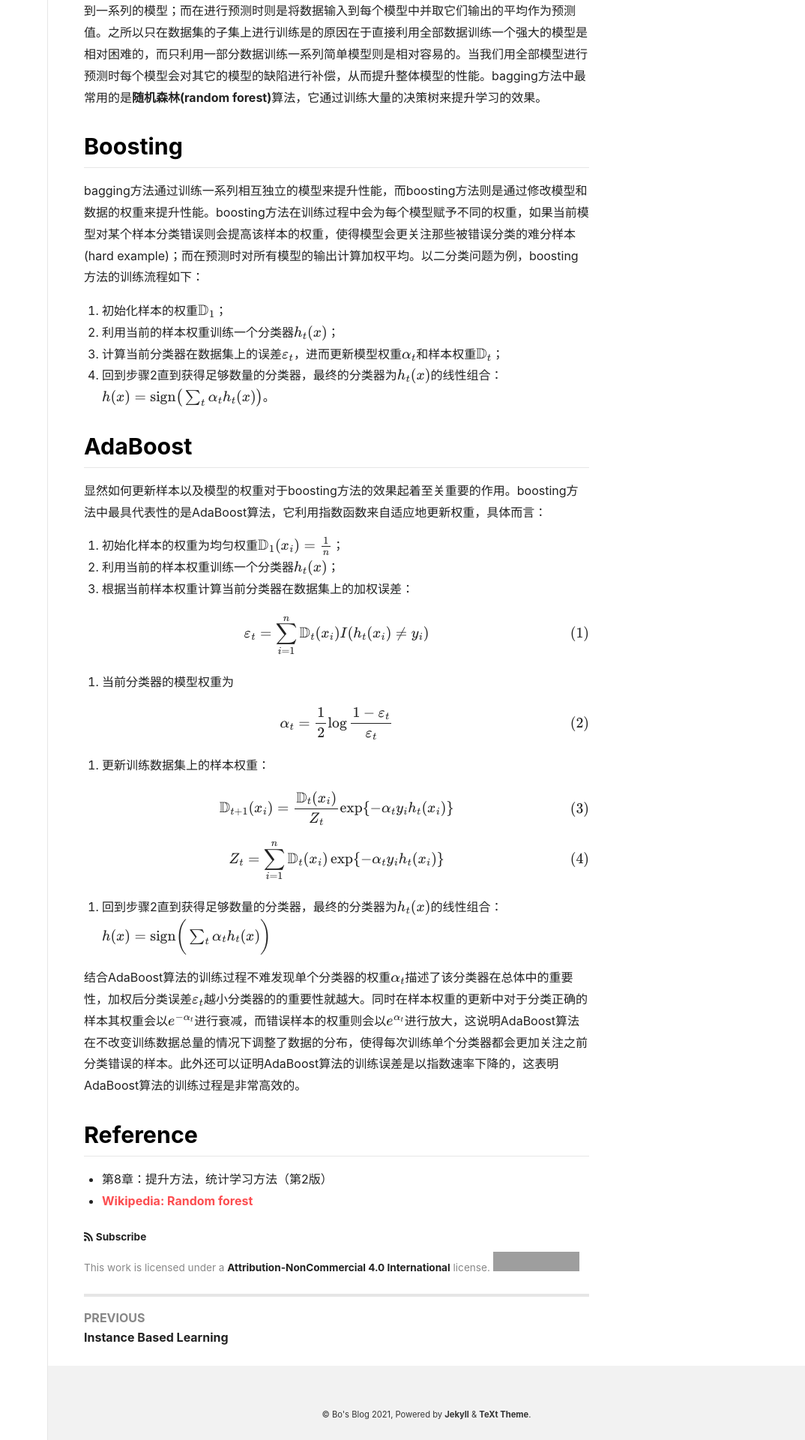
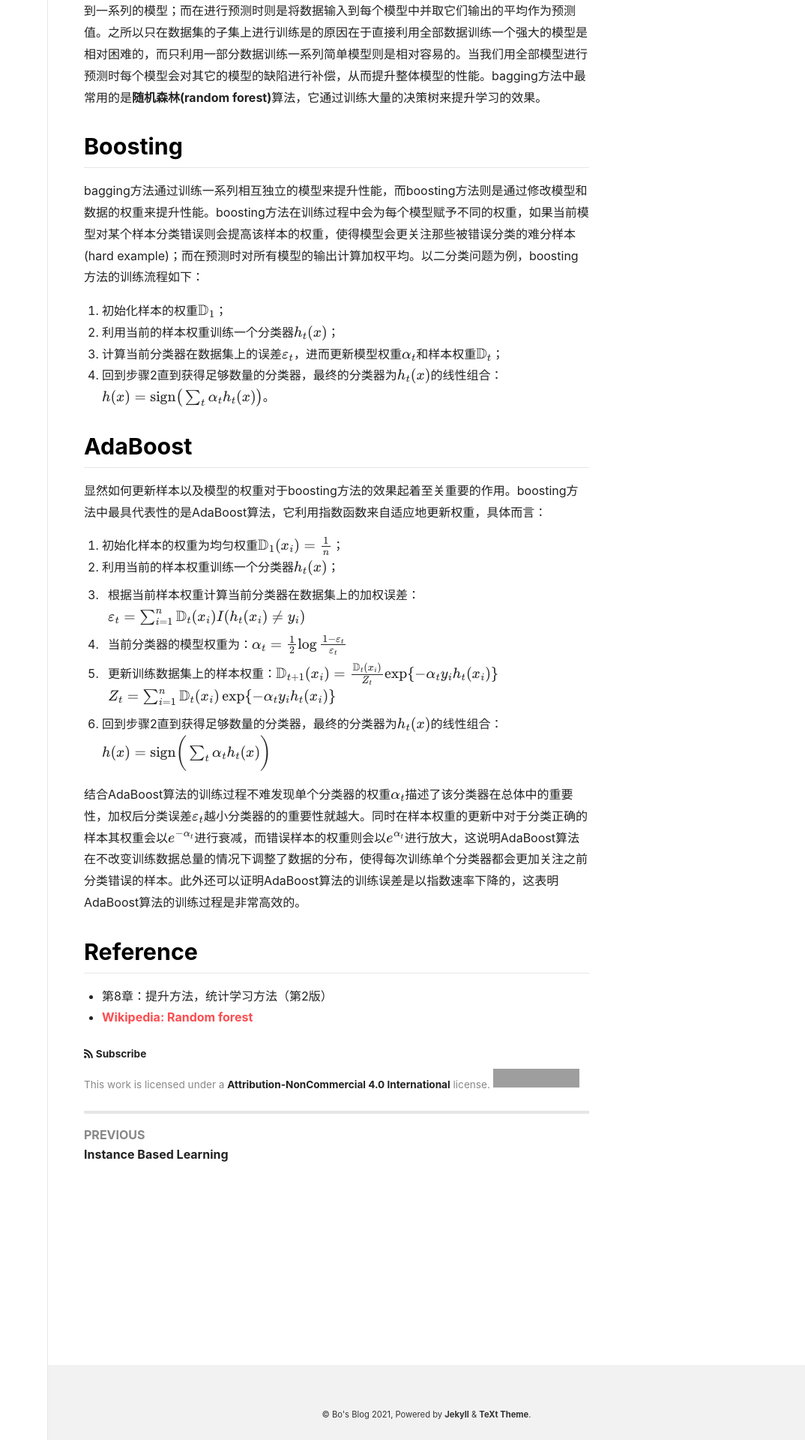
Before and after one commit to peng00bo00/peng00bo00_previous_blog, a Jekyll site: the page built from _posts/2021-09-07-OMSCS-ML-NOTES-05.md, in a window 1280 px wide. Shown: the part 661-2581 px from the top of the page at 75% size, without its empty margins (206-1280 px from the left). Built offline with Jekyll 4.4.1, drawn with Linux system fonts in a browser that asks for light colours; nearby versions of some CDN libraries; formulas are drawn with MathJax 3; grey boxes are pictures that could not be loaded.

```diff
--- a/_posts/2021-09-07-OMSCS-ML-NOTES-05.md
+++ b/_posts/2021-09-07-OMSCS-ML-NOTES-05.md
@@ -33,32 +33,13 @@ bagging方法通过训练一系列相互独立的模型来提升性能，而boos
 
 1. 初始化样本的权重为均匀权重$\mathbb{D}_1(x_i) = \frac{1}{n}$；
 2. 利用当前的样本权重训练一个分类器$h_t(x)$；
-3. 根据当前样本权重计算当前分类器在数据集上的加权误差：
+3. 根据当前样本权重计算当前分类器在数据集上的加权误差：$$\varepsilon_t = \sum_{i=1}^n \mathbb{D}_t(x_i) I(h_t(x_i) \neq y_i)$$
 
-$$
-\varepsilon_t = \sum_{i=1}^n \mathbb{D}_t(x_i) I(h_t(x_i) \neq y_i)
-$$
+4. 当前分类器的模型权重为：$$\alpha_t = \frac{1}{2} \log \frac{1 - \varepsilon_t}{\varepsilon_t}$$
 
-4. 当前分类器的模型权重为
+5. 更新训练数据集上的样本权重：$$\mathbb{D}_{t+1}(x_i) = \frac{\mathbb{D}_{t}(x_i)}{Z_t} \exp \{-\alpha_t y_i h_t(x_i) \}$$ $$Z_t = \sum_{i=1}^n \mathbb{D}_{t}(x_i) \exp \{-\alpha_t y_i h_t(x_i) \}$$
 
-$$
-\alpha_t = \frac{1}{2} \log \frac{1 - \varepsilon_t}{\varepsilon_t}
-$$
-
-5. 更新训练数据集上的样本权重：
-
-$$
-\mathbb{D}_{t+1}(x_i) = \frac{\mathbb{D}_{t}(x_i)}{Z_t} \exp \{-\alpha_t y_i h_t(x_i) \}
-$$
-
-$$
-Z_t = \sum_{i=1}^n \mathbb{D}_{t}(x_i) \exp \{-\alpha_t y_i h_t(x_i) \}
-$$
-
-6. 回到步骤2直到获得足够数量的分类器，最终的分类器为$h_t(x)$的线性组合：
-$$
-h(x) = \text{sign} \bigg( \sum_t \alpha_t h_t(x) \bigg)
-$$
+6. 回到步骤2直到获得足够数量的分类器，最终的分类器为$h_t(x)$的线性组合：$$h(x) = \text{sign} \bigg( \sum_t \alpha_t h_t(x) \bigg)$$
 
 结合AdaBoost算法的训练过程不难发现单个分类器的权重$\alpha_t$描述了该分类器在总体中的重要性，加权后分类误差$\varepsilon_t$越小分类器的的重要性就越大。同时在样本权重的更新中对于分类正确的样本其权重会以$e^{-\alpha_t}$进行衰减，而错误样本的权重则会以$e^{\alpha_t}$进行放大，这说明AdaBoost算法在不改变训练数据总量的情况下调整了数据的分布，使得每次训练单个分类器都会更加关注之前分类错误的样本。此外还可以证明AdaBoost算法的训练误差是以指数速率下降的，这表明AdaBoost算法的训练过程是非常高效的。
 
```
